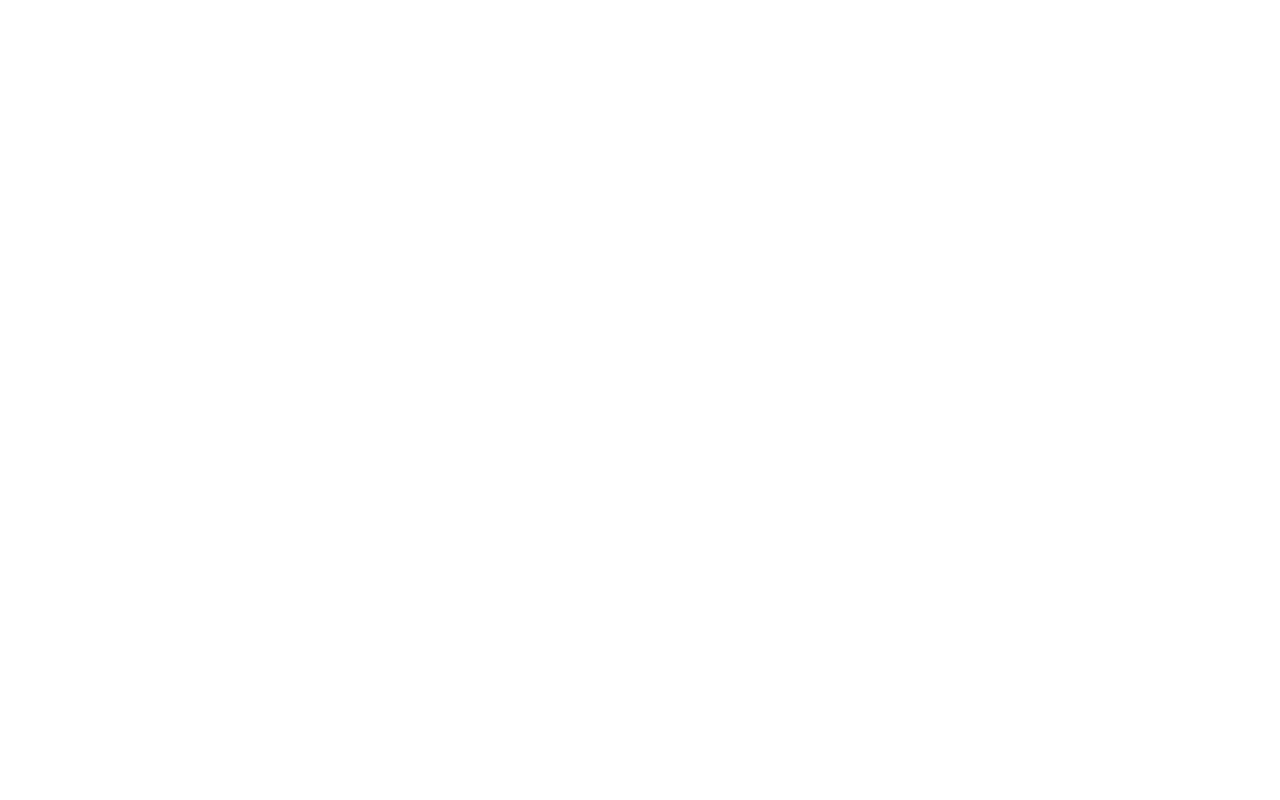
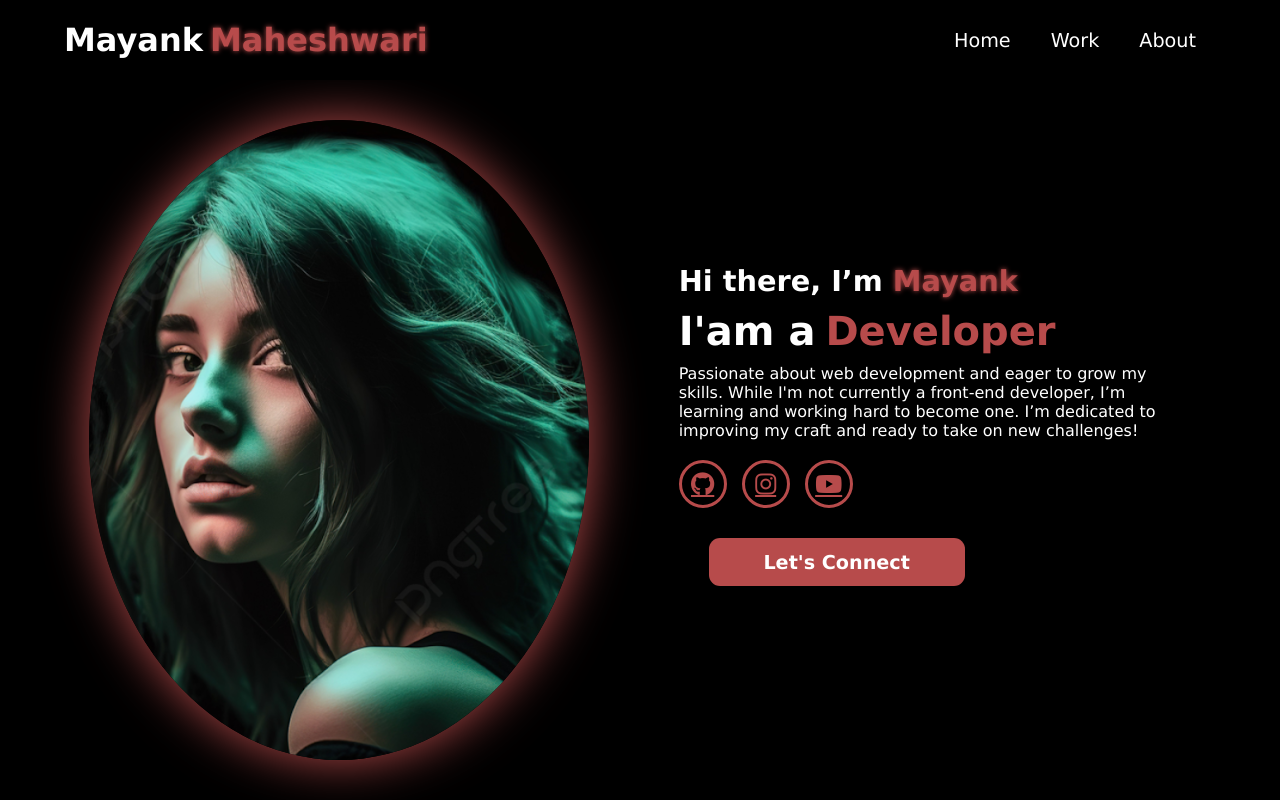
Before and after one commit to Ihdir/second-website, a plain HTML site: page index.html in a window 1280 px wide. Drawn offline with Linux system fonts and the light colour scheme.

Commit message:
day1 homepage almost ready

```diff
--- a/index.html
+++ b/index.html
@@ -3,10 +3,45 @@
 <head>
     <meta charset="UTF-8">
     <meta name="viewport" content="width=device-width, initial-scale=1.0">
-    <title>Parallax Effect</title>
+    <title>Portfolio Website</title>
+    <link rel="stylesheet" href="https://cdnjs.cloudflare.com/ajax/libs/font-awesome/6.5.2/css/all.min.css">
     <link rel="stylesheet" href="/styles.css">
 </head>
 <body>
+    <nav>
+        <div class="nav-container">
+            <div class="logo">
+                Mayank<span>Maheshwari</span>
+            </div>
+            <div class="links">
+                <div class="link"><a href="#">Home</a></div>
+                <div class="link"><a href="#">Work</a></div>
+                <div class="link"><a href="#">About</a></div>
+            </div>
+        </div>
+    </nav>
+    <section>
+        <div class="main-cointainer">
+            <div class="image">
+                <img src="/assets/main.png" alt="">
+            </div>
+            <div class="content">
+                <h1>Hi there, I’m <span>Mayank</span></h1>
+                <div class="typewriter">I'am a <span class="typewriter-text" >  Developer </span><label for=""></label></div>
+                <p> Passionate about web development and eager to grow my skills. While I'm not currently a front-end developer, I’m learning and working hard to become one. I’m dedicated to improving my craft and ready to take on new challenges!
+
+                </p>
+                <div class="social-links">
+                    <a href="#"><i class="fa-brands fa-github"></i></a>
+                    <a href="#"><i class="fa-brands fa-instagram"></i></a>
+                    <a href="#"><i class="fa-brands fa-youtube"></i></a>
+                </div>
+                <div class="btn">
+                    <button>Let's Connect</button>
+                </div>
+            </div>
+        </div>
+    </section>
 
     <script src="/script.js"></script>
 </body>
--- a/styles.css
+++ b/styles.css
@@ -1,11 +1,255 @@
+/* General reset and body styles */
 * {
     margin: 0;
     padding: 0;
     box-sizing: border-box;
     font-family: Verdana, Courier;
 }
-html,
+
 body {
-    height: 100%;
+    height: 100vh;
+    width: 100%;
+    overflow: hidden;
+    background-color: black;
+}
+
+/* Navigation bar styles */
+nav {
+    width: 100%;
+    height: 10vh;
+    position: sticky;
+    top: 0;
+    display: flex;
+    justify-content: center;
+    align-items: center;
+    background-color: black;
+}
+
+.nav-container {
+    width: 90%;
+    display: flex;
+    justify-content: space-between;
+    align-items: center;
+}
+
+.logo {
+    color: white;
+    font-size: 2rem;
+    font-weight: bold;
+}
+
+.logo span {
+    color: #b74b4b;
+    text-shadow: 0 0 5px #b74b4b; /* Adjusted blur effect */
+    margin-left: 7px; /* Adjust this value for spacing */
+}
+
+/* Links section */
+.links {
+    display: flex;
+    align-items: center;
+}
+
+.link a {
+    font-size: 1.2rem;
+    color: white;
+    margin: 0 20px;
+    text-decoration: none;
+    font-weight: 550;
+    position: relative;
+    transition: 0.3s ease;
+}
+
+.link a:hover {
+    color: #b74b4b;
+}
+
+.link a::before {
+    content: "";
+    position: absolute;
+    bottom: -3px;
+    left: 0;
+    width: 0%;
+    height: 3px;
+    background-color: #b74b4b;
+    transition: 0.3s ease;
+}
+
+.link a:hover::before {
     width: 100%;
 }
+
+/* Social links section */
+.social-links {
+    display: flex;
+    justify-content: flex-start; /* Align social links to start */
+    align-items: center;
+    gap: 15px;
+    margin-top: 20px;
+}
+
+.social-links a {
+    display: inline-flex;
+    justify-content: center;
+    align-items: center;
+    width: 3rem;
+    height: 3rem;
+    background-color: transparent;
+    border: 0.2rem solid #b74b4b;
+    border-radius: 50%;
+    color: #b74b4b;
+    transition: 0.2s linear;
+}
+
+.social-links a i {
+    font-size: 1.5rem;
+}
+
+.social-links a:hover {
+    background-color: #b74b4b;
+    color: black;
+    filter: drop-shadow(0 0 10px #b74b4b);
+}
+
+/* Main content container */
+.main-cointainer {
+    width: 100%;
+    height: 90vh;
+    display: flex;
+    justify-content: space-evenly;
+    align-items: center;
+}
+
+.main-cointainer .image {
+    width: 500px;
+    height: 80vh;
+    border-radius: 100%;
+    overflow: hidden;
+    box-shadow: 0 0 50px #b74b4b;
+}
+
+.main-cointainer .image .img {
+    width: 100%;
+    height: 100%; /* Ensures the image fills the container */
+    object-fit: cover; /* Ensures proper scaling of the image */
+}
+
+.main-cointainer .image:hover {
+    animation: animate 1.5s ease-in-out infinite;
+}
+
+@keyframes animate {
+    0% {
+        scale: 1;
+    }
+    50% {
+        scale: 1.05;
+    }
+    100% {
+        scale: 1;
+    }
+}
+
+/* Content section */
+.main-cointainer .content {
+    color: white;
+    width: 40%;
+    min-height: 100px;
+}
+
+.content h1 {
+    font-size: clamp(1rem, 1rem + 5vw, 1.8rem); /* Normal font size for "Hey I'm Mayank" */
+}
+
+.content h1 span {
+    color: #b74b4b;
+    text-shadow: 0 0 5px #b74b4b;
+}
+
+/* Typewriter effect for "I'am a Developer" */
+.typewriter {
+    display: flex;
+    align-items: center;
+    font-size: 2.5rem; /* Larger font size */
+    font-weight: bold;
+    margin-top: 10px;
+}
+
+.typewriter span {
+    color: #b74b4b; /* New color for "Developer" */
+    margin-left: 10px; /* Adjust the space as needed */
+}
+
+/* Paragraph styling */
+.content p {
+    font-size: clamp(0.4rem, 0.2rem + 9vw, 1rem);
+    margin: 10px 0;
+}
+
+/* Button styles */
+.content button {
+    width: 50%;
+    height: 6vh;
+    margin: 30px;
+    background-color: #b74b4b;
+    color: white;
+    border: none;
+    outline: none;
+    font-size: 120%;
+    font-weight: 700;
+    border-radius: 11px;
+    transition: 0.2s linear;
+}
+
+.content button:hover {
+    scale: 1.1;
+    color: #b74b4b;
+    border: 2px solid #b74b4b;
+    background-color: transparent;
+    box-shadow: 0 0 40px #b74b4b;
+}
+
+/* Responsive media queries */
+@media(max-width: 884px) {
+    .nav-container {
+        justify-content: space-between;
+    }
+
+    .main-cointainer {
+        flex-direction: column;
+        justify-content: center;
+    }
+
+    .main-cointainer .content {
+        width: 80%;
+    }
+
+    .social-links {
+        gap: 10px;
+    }
+
+    .main-cointainer .image {
+        width: 60%;
+        height: 40%;
+    }
+}
+
+@media(max-width: 440px) {
+    .main-cointainer .image {
+        width: 50%;
+        height: 40%;
+    }
+
+    .main-cointainer .content {
+        width: 80%;
+    }
+
+    .main-cointainer button {
+        margin-top: 15px;
+    }
+
+    .social-links a {
+        width: 2.5rem;
+        height: 2.5rem;
+    }
+}
```
Also changed, not shown: assets/Untitled design.png (added), assets/main.png (added).
